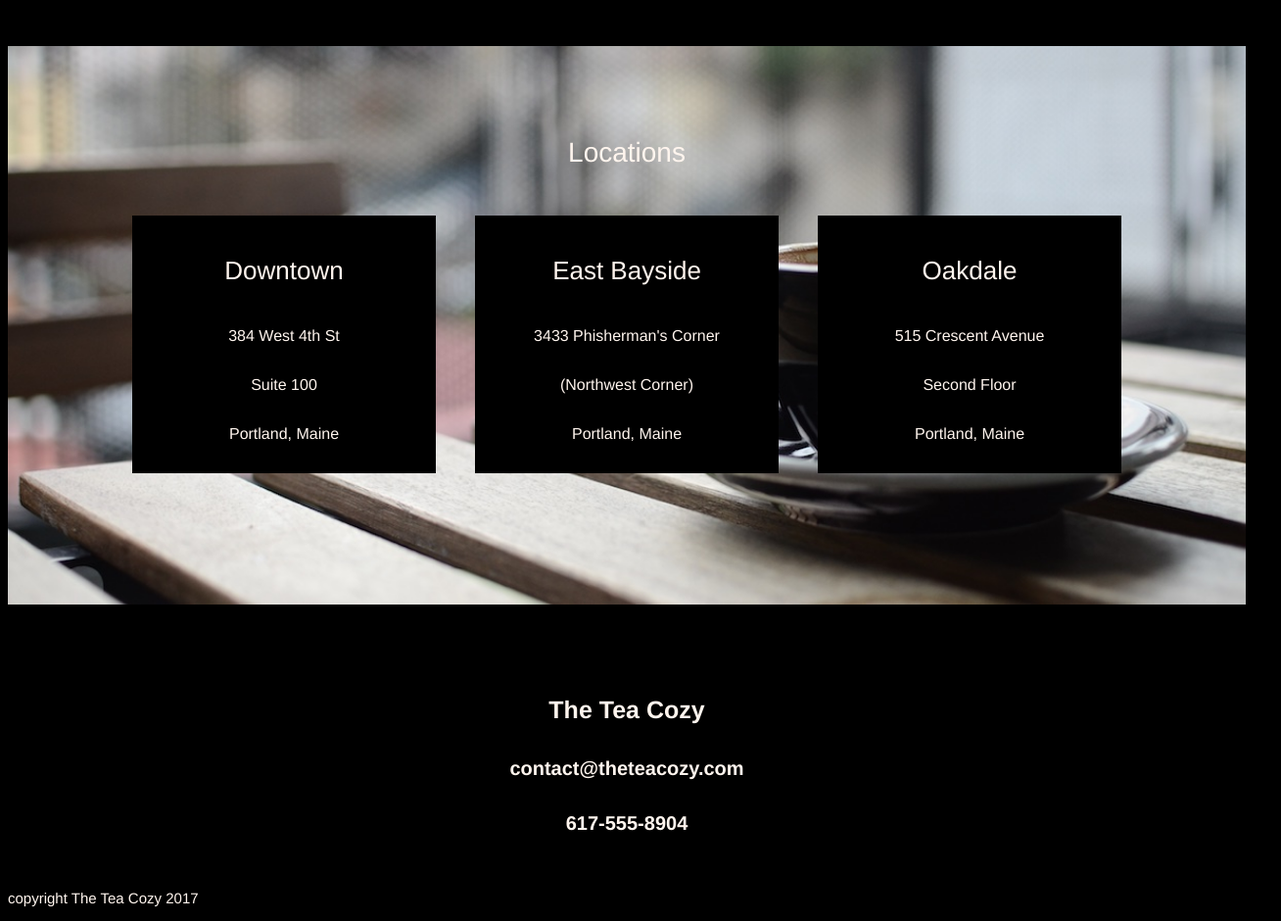
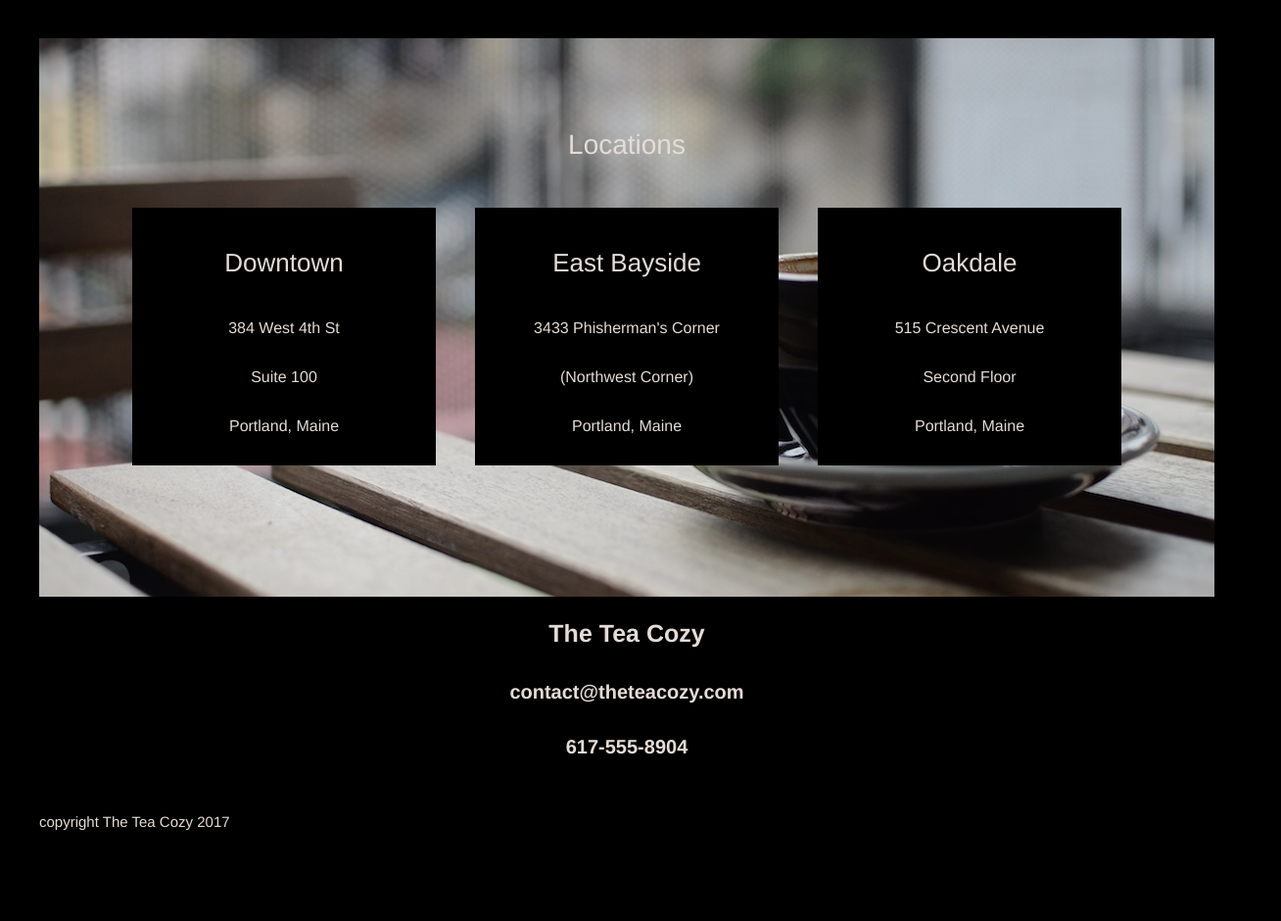
Before and after one commit to Mikej7/teacozy, a plain HTML site: page index.html in a window 1280 px wide. Shown: the part 1460-2400 px from the top of the page at 98% size, 1308 px wide, since content can reach past the window. After the commit the page ends 2322 px from the top, so only its background shows below. Drawn offline with Linux system fonts and the light colour scheme.

Commit message:
fixed review issues

```diff
--- a/resources/css/style.css
+++ b/resources/css/style.css
@@ -1,18 +1,17 @@
-<! ---main css file  -->
+/* ---main css file  --  */
 
 body {
   opacity: 0.9;
   text-align: center;
-  margin: 0;
+  margin: 0 auto;
   font-family: Helvetica;
   font-size: 22;
   color: seashell;
   background-color: black;
-
+  width: 1200px;
 }
 html {
-  background-color: black;
-  color: seashell;
+
 }
 header {
   display: flex;
@@ -23,7 +22,7 @@ header {
   font-size: 22px;
   height: 69px;
   width: 100%;
-  font-family: Helvetica;
+
 
   position:fixed;
   z-index: 5;
@@ -48,7 +47,7 @@ nav span {
 nav span a {
   color: seashell;
   text-decoration:underline;
-  font-family: Helvetica;
+
 }
 
 .topcontent {
@@ -66,19 +65,16 @@ nav span a {
   background-size:cover;
   height: 700px;
   width: 100%;
+  justify-content: center;
+  align-items: center;
+  text-align: center;
 }
 
  .topimgheadline {
 
   background-color: black;
-  text-align:center;
-  justify-content: center;
-  font-weight bold;
-  font-family: Helvetica;
   width: 100%;
   font-size: 28px;
-  position:absolute;
-  bottom: 140px;
   padding: 10px 10px 0 10px;
 
 
@@ -90,11 +86,14 @@ nav span a {
 
 .featuredcontent {
   height: auto;
-  width: 1000px;
+  width: 100%;
   margin:auto;
   padding: 66px 0;
   text-align: center;
-  font-family: Helvetica;
+  font-family: helvetica;
+  background-color: black;
+
+
 
 }
 
@@ -125,7 +124,8 @@ nav span a {
   background-image: url(../images/img-locations-background.jpg);
   background-size: cover;
   background-position: left bottom;
-
+  font-family: helvetica;
+  color: seashell;
 }
 
 .locations {
@@ -133,17 +133,16 @@ nav span a {
   justify-content: center;
   flex-wrap: wrap;
   padding-top: 5px;
+  color: seashell;
 
 }
 
 .bottomcontent h2 {
   text-align:center;
-  color: seashell;
   font-weight: 400;
   padding-bottom: 15px;
   font-size: 28px;
-  font-family: Helvetica;
-}
+  }
 
 .location {
 display: flex;
@@ -153,7 +152,6 @@ padding: 15px;
 margin: 5px 20px;
 background-color: black;
 flex-basis: 280px;
-font-family: Helvetica;
 text-align: center;
 opacity: 1;
 
@@ -166,11 +164,14 @@ opacity: 1;
 
 .footer {
   height: 200px;
-  margin-top: 70px;
+
   padding: 3px 0;
   min-width: 300px;
   text-align: center;
-  font-family: Helvetica;
+  background-color: black;
+  color:seashell;
+  font-family: helvetica;
+
 }
 
 .footer h2 {
@@ -185,6 +186,10 @@ opacity: 1;
 }
 
 .copyright {
+  display: flex;
+  margin: 0 auto;
   font-size: 15px;
-  font-family: Helvetica;
+  font-family: helvetica;
+  background-color: black;
+  color: seashell;
 }
```
